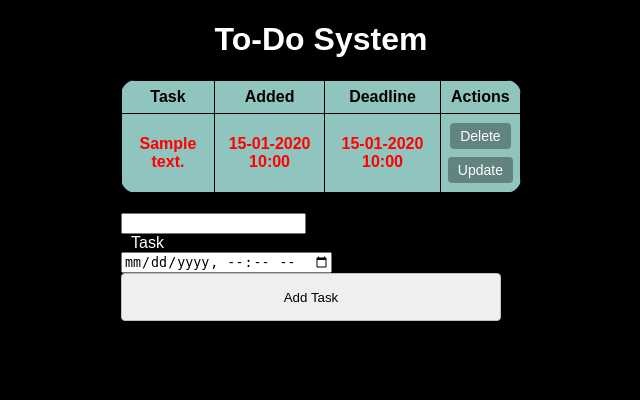
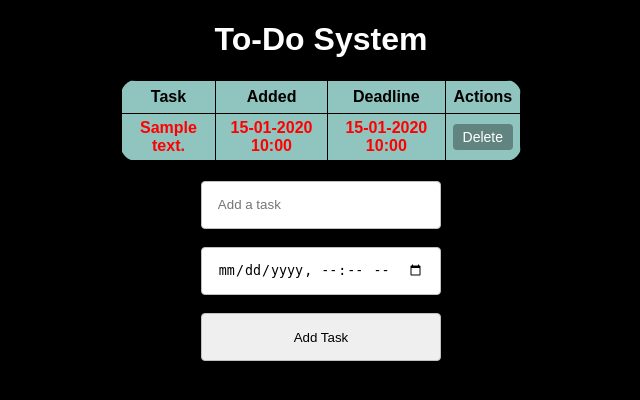
Before and after one commit to LootingBery/todo_system, a Flask app: page / in a window 1280 px wide. Shown: the top 400 px of the page, without its empty margins (319-959 px from the left). Run offline with Flask 3, Linux system fonts and the light colour scheme; tables that the repository leaves empty hold one stand-in row (values such as "Sample post").

Commit message:
Refactor code structure for improved readability and maintainability

```diff
--- a/app.py
+++ b/app.py
@@ -59,22 +59,6 @@ def delete(id):
     return redirect("/")
 
 
-@app.route("/update/<int:id>", methods=["GET", "POST"])
-def update(id):
-    task = Todo.query.get_or_404(id)
-
-    if request.method == "POST":
-        task.content = request.form["content"]
-        deadline_raw = request.form.get("deadline")
-        task.deadline = (
-            datetime.fromisoformat(deadline_raw)
-            if deadline_raw else None
-        )
-
-        db.session.commit()
-        return redirect("/")
-
-    return render_template("update.html", task=task)
 
 
 if __name__ == "__main__":
--- a/static/style.css
+++ b/static/style.css
@@ -74,10 +74,23 @@ button:hover {
 
 .form {
   margin-top: 20px;
+  display: flex;
+  flex-direction: column;
+  align-items: center;
+  gap: 10px;
 }
 .submit {
   height: 48px;
   width: 95%;
+  border: 1px solid #c0c0c0;
+  border-radius: 4px;
+  box-sizing: border-box;
+  padding: 16px;
+}
+
+.form input {
+  height: 48px;
+  width: 100%;
   border: 1px solid #c0c0c0;
   border-radius: 4px;
   box-sizing: border-box;
@@ -90,5 +103,5 @@ button:hover {
 }
 .text {
   margin-left: 10px;
-  color: white;
+  color: rgb(0, 0, 0);
 }
--- a/templates/base.html
+++ b/templates/base.html
@@ -11,7 +11,7 @@
     <link
       rel="icon"
       type="image/x-icon"
-      href="{{ url_for('static', filename='spongebob-on-fire.jpg') }}"
+      href="{{ url_for('static', filename='WebsiteLogo.jpg') }}"
     />
     {% block head %}{% endblock %}
   </head>
--- a/templates/index.html
+++ b/templates/index.html
@@ -5,7 +5,7 @@
   <h1 style="text-align: center; color: white">To-Do System</h1>
 
   {% if tasks|length < 1 %}
-  <h4 style="color: white">No tasks. Create one!</h4>
+  <h4 style="color: white; text-align: center">No tasks. Create one!</h4>
   {% else %}
   <div class="tableContainer">
     <table>
@@ -31,13 +31,6 @@
           >
             Delete
           </button>
-          <br />
-          <button
-            class="update"
-            onclick="location.href='/update/{{ task.id }}'"
-          >
-            Update
-          </button>
         </td>
       </tr>
       {% endfor %}
@@ -47,11 +40,18 @@
 
   <div class="form">
     <form method="POST">
-      <input type="text" name="content" required="true" />
-      <label class="label" for="task" id="label-task">
-        <div class="text">Task</div>
-      </label>
+      <input
+        type="text"
+        name="content"
+        required="true"
+        placeholder="Add a task"
+        autocomplete="off"
+      />
+      <br />
+      <br />
       <input type="datetime-local" name="deadline" />
+      <br />
+      <br />
       <input class="submit" type="submit" value="Add Task" />
     </form>
   </div>
```
Also changed, not shown: static/WebsiteLogo.jpg (renamed from static/spongebob-on-fire.jpg).
